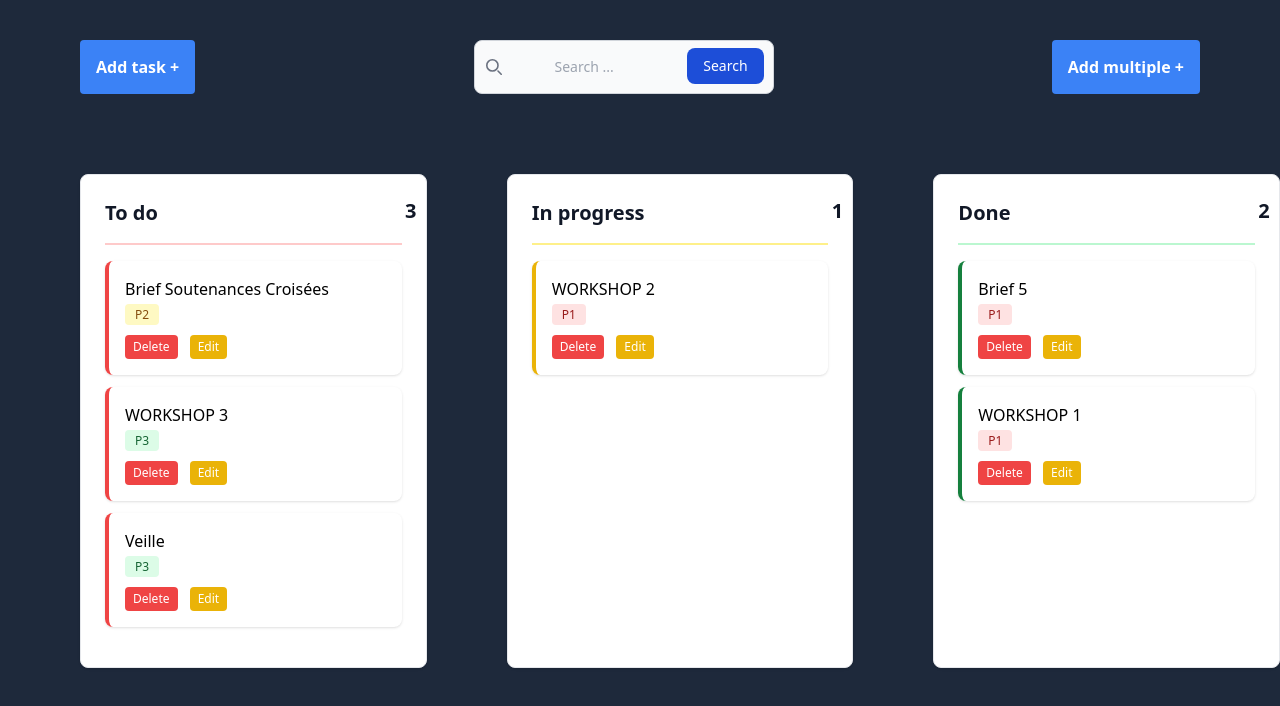
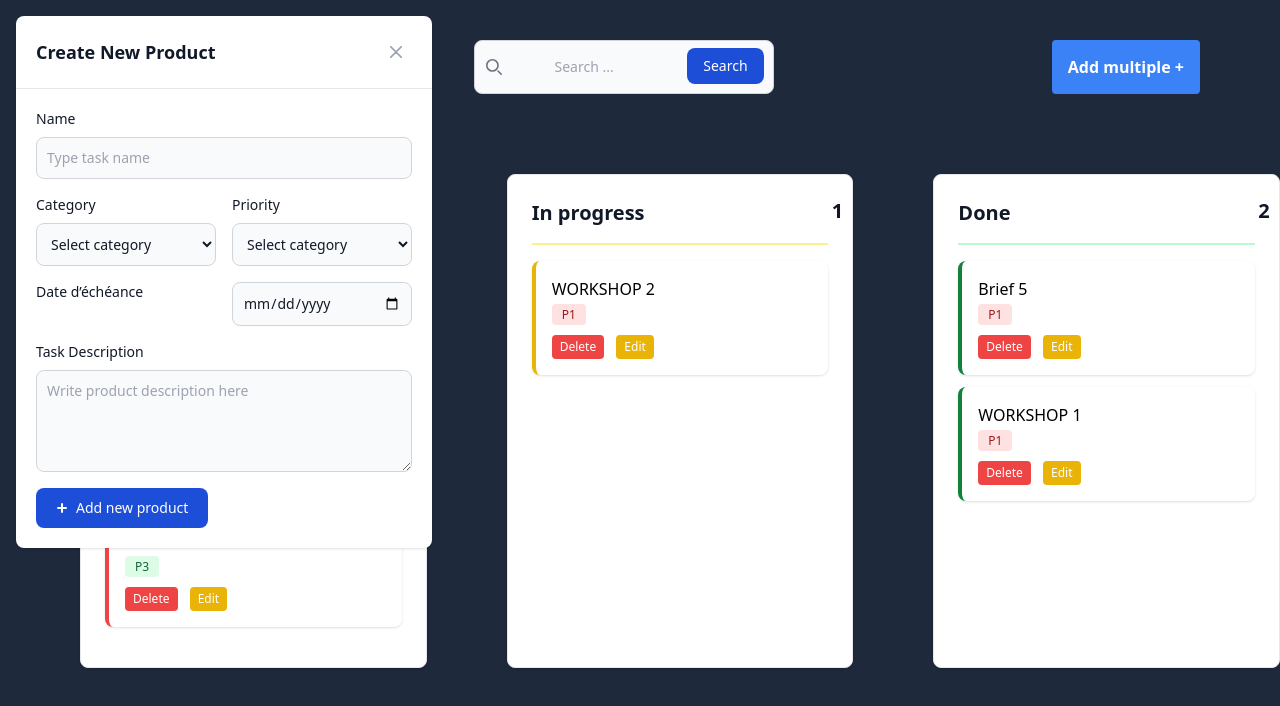
Before and after one commit to Abdellah-EL-malky/Syst-me-de-Gestion-des-T-ches-To-Do-List, a website: page index.html in a window 1280 px wide. Shown: the top 706 px of the page. Drawn offline with Linux system fonts and the light colour scheme.

Commit message:
ajout de la date d'échéance

```diff
--- a/index.html
+++ b/index.html
@@ -11,7 +11,7 @@
         <button data-modal-target="crud-modal" data-modal-toggle="crud-modal" class="bg-blue-500 hover:bg-blue-700 text-white font-bold py-2 px-4 rounded" type="button">
             Add task +
         </button>
-        <div id="crud-modal" tabindex="-1" aria-hidden="true" class="hidden overflow-y-auto overflow-x-hidden fixed top-0 right-0 left-0 z-50 justify-center items-center w-full md:inset-0 h-[calc(100%-1rem)] max-h-full">
+        <div id="crud-modal" tabindex="-1" aria-hidden="true" class="hidde overflow-y-auto overflow-x-hidden fixed top-0 right-0 left-0 z-50 justify-center items-center w-full md:inset-0 h-[calc(100%-1rem)] max-h-full">
             <div class="relative p-4 w-full max-w-md max-h-full">
                 <div class="relative bg-white rounded-lg shadow dark:bg-gray-700">
                     <div class="flex items-center justify-between p-4 md:p-5 border-b rounded-t dark:border-gray-600">
@@ -55,8 +55,10 @@
                                     </option>
                                 </select>
                             </div>
+                            <label for="taskDeadline" class="block text-sm font-medium text-gray-900 dark:text-white">Date d’échéance</label>
+                            <input type="date" id="taskDeadline" class="bg-gray-50 border border-gray-300 text-gray-900 text-sm rounded-lg focus:ring-primary-600 focus:border-primary-600 block w-full p-2.5 dark:bg-gray-600 dark:border-gray-500 dark:placeholder-gray-400 dark:text-white dark:focus:ring-primary-500 dark:focus:border-primary-500">
                             <div class="col-span-2">
-                                <label for="description" class="block mb-2 text-sm font-medium text-gray-900 dark:text-white">Product Description</label>
+                                <label for="description" class="block mb-2 text-sm font-medium text-gray-900 dark:text-white">Task Description</label>
                                 <textarea id="description" rows="4" class="block p-2.5 w-full text-sm text-gray-900 bg-gray-50 rounded-lg border border-gray-300 focus:ring-blue-500 focus:border-blue-500 dark:bg-gray-600 dark:border-gray-500 dark:placeholder-gray-400 dark:text-white dark:focus:ring-blue-500 dark:focus:border-blue-500" placeholder="Write product description here"></textarea>
                             </div>
                         </div>
```
Also changed, not shown: dist/style.css.
